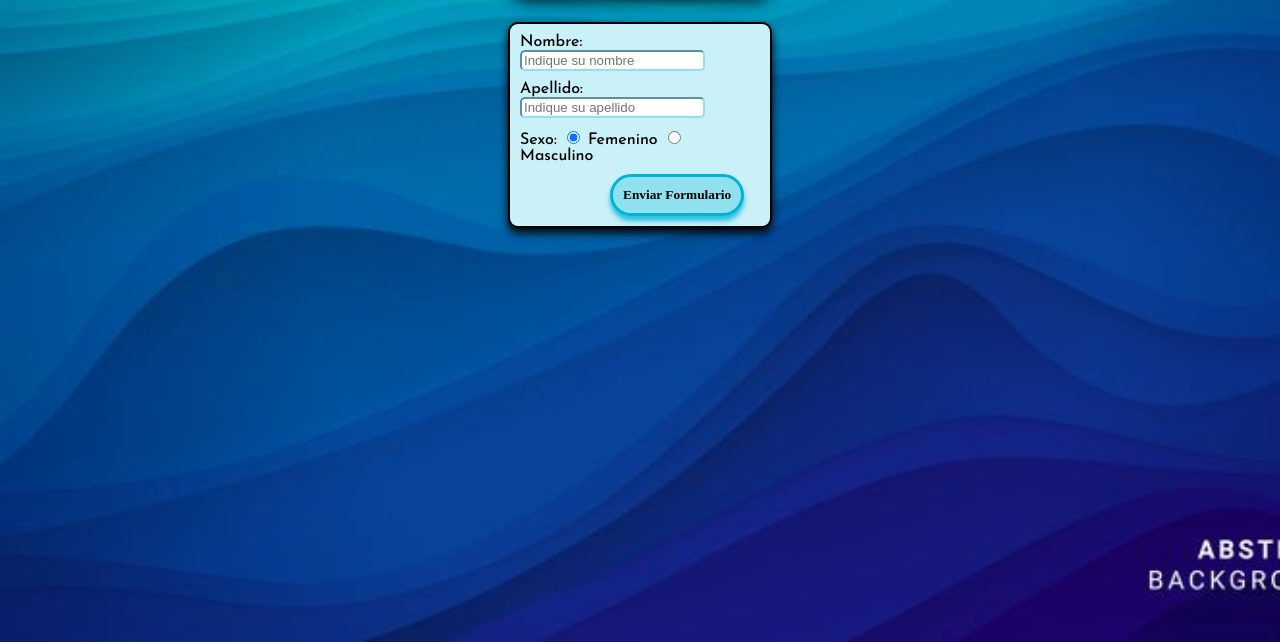
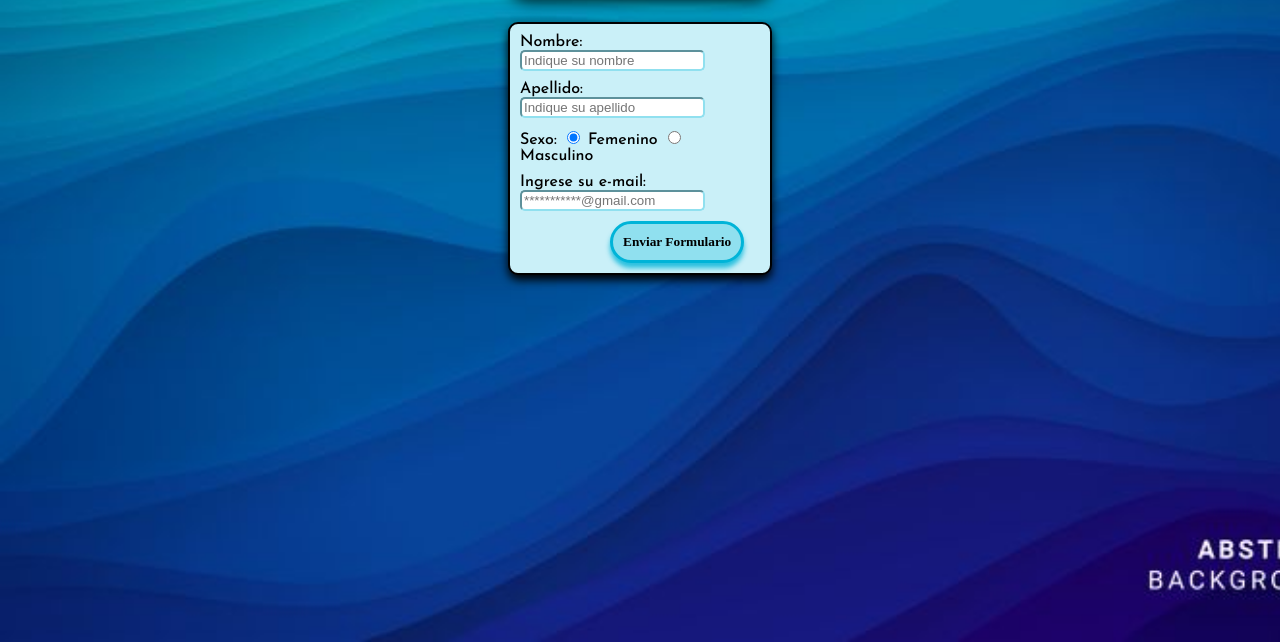
Before and after one commit to MarianoBarella95/FormularioCSS, a plain HTML site: page index.html in a window 1280 px wide. Shown: the part 158-800 px from the top of the page. Drawn offline with Linux system fonts and the light colour scheme.

Commit message:
Agregué el email

```diff
--- a/index.css
+++ b/index.css
@@ -53,6 +53,17 @@ h1 {
     border-radius: 5px;
     border-color: #90E0EF;
 }
+
+#email {
+    border-radius: 5px;
+    border-color: #90E0EF;
+}
+
+.email {
+    align-items: center;
+    margin-bottom: 10px;
+}
+
 .sexo {
     align-items: center;
     margin-bottom: 10px;
--- a/index.html
+++ b/index.html
@@ -23,6 +23,10 @@
             <label for="masculino"></label>
             <input type="radio" name="sexo" id="masculino"> Masculino
             </div>
+            <div class="email">
+                <label for="email">Ingrese su e-mail:</label>
+                <input type="email" id="email" placeholder="***********@gmail.com">
+            </div>
             <div class="centrarboton">
                 <label for="enviar"></label>
             <button id="enviar" class="boton">Enviar Formulario</button>
```
